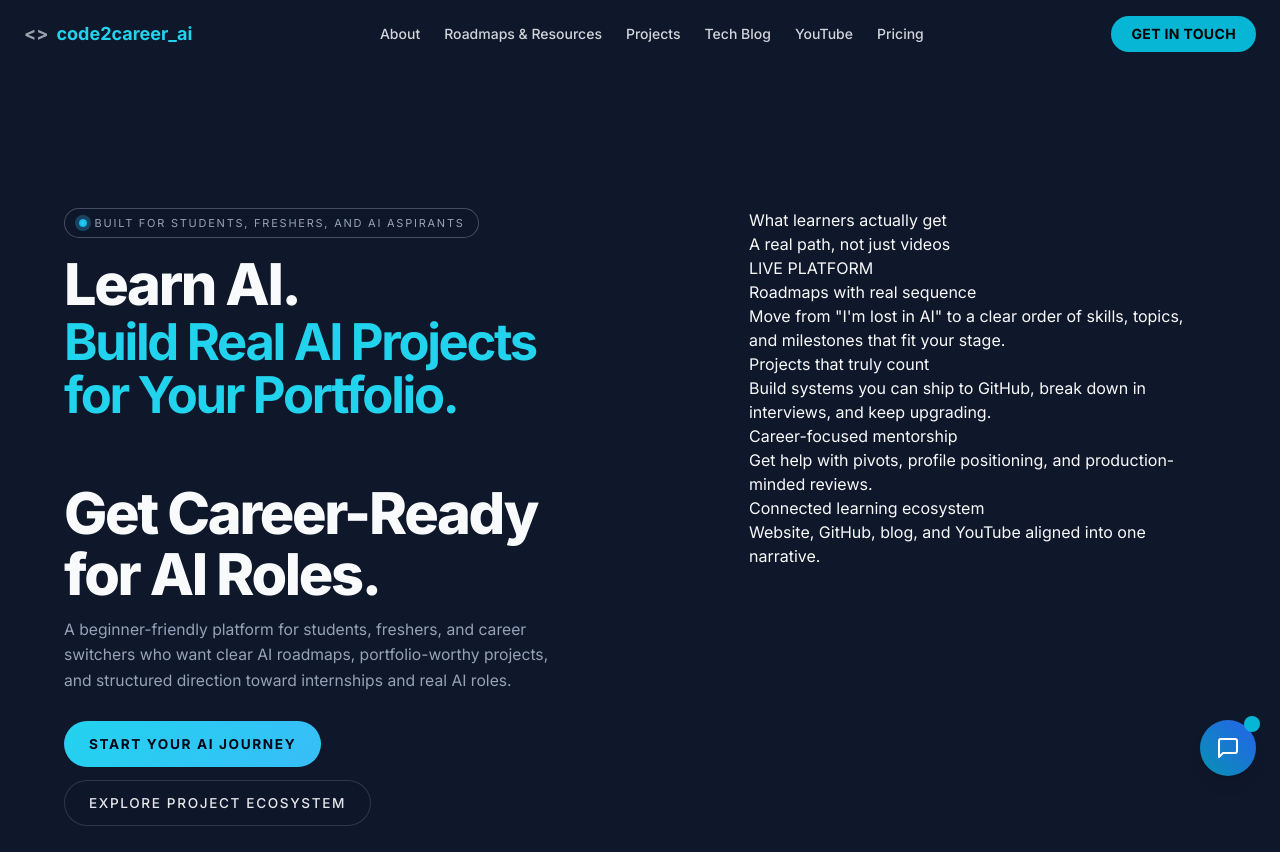
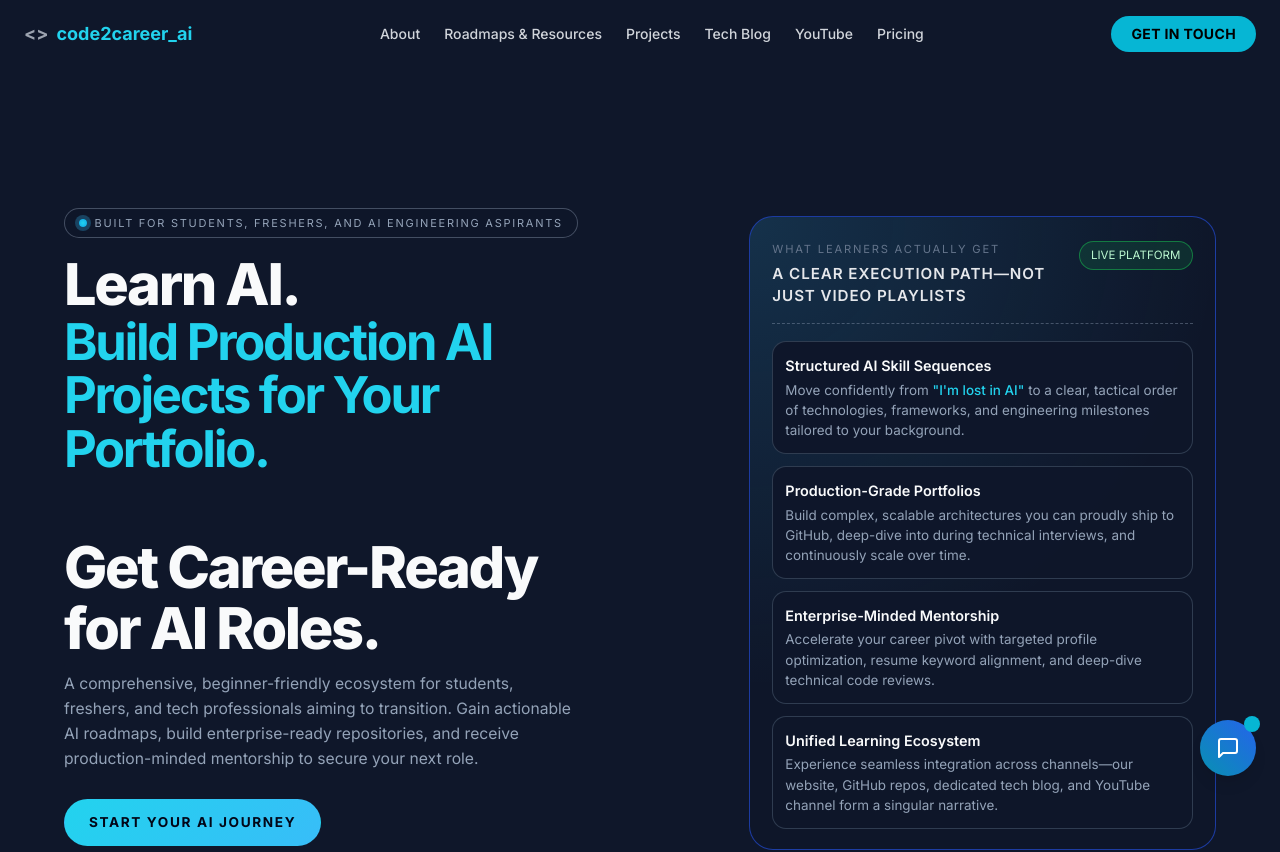
Before and after one commit to RzLetsCode/portfolio, a Next.js app: page / in a window 1280 px wide. Shown: the top 852 px of the page. Built offline with nearby package versions, Linux system fonts and the light colour scheme.

Commit message:
Revise Hero component for improved messaging and layout
Updated the Hero component to enhance the messaging and structure, including changes to the copy and layout for better clarity and engagement.

```diff
--- a/components/Hero.tsx
+++ b/components/Hero.tsx
@@ -6,33 +6,29 @@ export default function Hero() {
   return (
     <section className={styles.section}>
       <div className={styles.hero}>
-        {/* Left side: main copy */}
+        {/* Left side: main enterprise copy */}
         <div className={styles.left}>
           <span className={styles.pill}>
-            Built for students, freshers, and AI aspirants
+            Built for Students, Freshers, and AI Engineering Aspirants
           </span>
-
-
 
           <h1 className={styles.heroTitle}>
             <strong>Learn AI.</strong>
             <br />
-            <span className={styles.heroAccent}>Build Real AI Projects for Your Portfolio.</span>
+            <span className={styles.heroAccent}>Build Production AI Projects for Your Portfolio.</span>
             <br />
             <strong>Get Career-Ready for AI Roles.</strong>
           </h1>
 
-
-
           <p className={styles.heroSub}>
-            A beginner-friendly platform for students, freshers, and career
-            switchers who want clear AI roadmaps, portfolio-worthy projects, and
-            structured direction toward internships and real AI roles.
+            A comprehensive, beginner-friendly ecosystem for students, freshers, and tech
+            professionals aiming to transition. Gain actionable AI roadmaps, build enterprise-ready
+            repositories, and receive production-minded mentorship to secure your next role.
           </p>
 
           <div className={styles.heroActions}>
             <Link
-              href="#journey"
+              href="#career-path"
               className={`${styles.btn} ${styles.btnPrimary}`}
             >
               Start your AI journey
@@ -46,30 +42,40 @@ export default function Hero() {
           </div>
         </div>
 
-        {/* Right side: "what you get" card */}
-        <div className={styles.right}>
-          <p className={styles.cardEyebrow}>What learners actually get</p>
+        {/* Right side: High-Converting Value Card */}
+        <div className={styles.heroSide}>
+          <div className={styles.heroSideHead}>
+            <div>
+              <p className={styles.heroSideEyebrow}>What Learners Actually Get</p>
+              <h2 className={styles.heroSideTitle}>A Clear Execution Path—Not Just Video Playlists</h2>
+            </div>
+            <span className={styles.heroSideChip}>LIVE PLATFORM</span>
+          </div>
 
-          <h2 className={styles.cardTitle}>A real path, not just videos</h2>
-
-          <span className={styles.liveBadge}>LIVE PLATFORM</span>
-
-          <ul className={styles.cardList}>
+          <ul className={styles.heroSideList}>
             <li>
-              <h3 className={styles.cardFeatureTitle}>Roadmaps with real sequence</h3>
-              <p>Move from "I'm lost in AI" to a clear order of skills, topics, and milestones that fit your stage.</p>
+              <h4>Structured AI Skill Sequences</h4>
+              <p>
+                Move confidently from <em className="text-cyan-400 not-italic font-medium">"I'm lost in AI"</em> to a clear, tactical order of technologies, frameworks, and engineering milestones tailored to your background.
+              </p>
             </li>
             <li>
-              <h3 className={styles.cardFeatureTitle}>Projects that truly count</h3>
-              <p>Build systems you can ship to GitHub, break down in interviews, and keep upgrading.</p>
+              <h4>Production-Grade Portfolios</h4>
+              <p>
+                Build complex, scalable architectures you can proudly ship to GitHub, deep-dive into during technical interviews, and continuously scale over time.
+              </p>
             </li>
             <li>
-              <h3 className={styles.cardFeatureTitle}>Career-focused mentorship</h3>
-              <p>Get help with pivots, profile positioning, and production-minded reviews.</p>
+              <h4>Enterprise-Minded Mentorship</h4>
+              <p>
+                Accelerate your career pivot with targeted profile optimization, resume keyword alignment, and deep-dive technical code reviews.
+              </p>
             </li>
             <li>
-              <h3 className={styles.cardFeatureTitle}>Connected learning ecosystem</h3>
-              <p>Website, GitHub, blog, and YouTube aligned into one narrative.</p>
+              <h4>Unified Learning Ecosystem</h4>
+              <p>
+                Experience seamless integration across channels—our website, GitHub repos, dedicated tech blog, and YouTube channel form a singular narrative.
+              </p>
             </li>
           </ul>
         </div>
```
